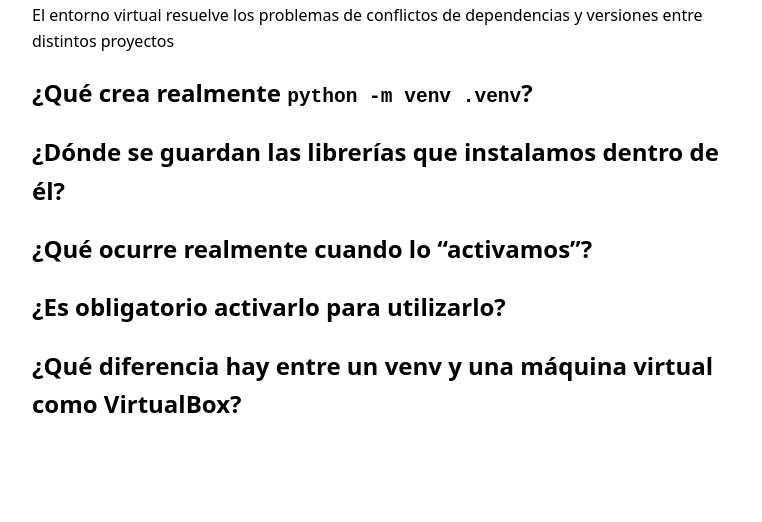
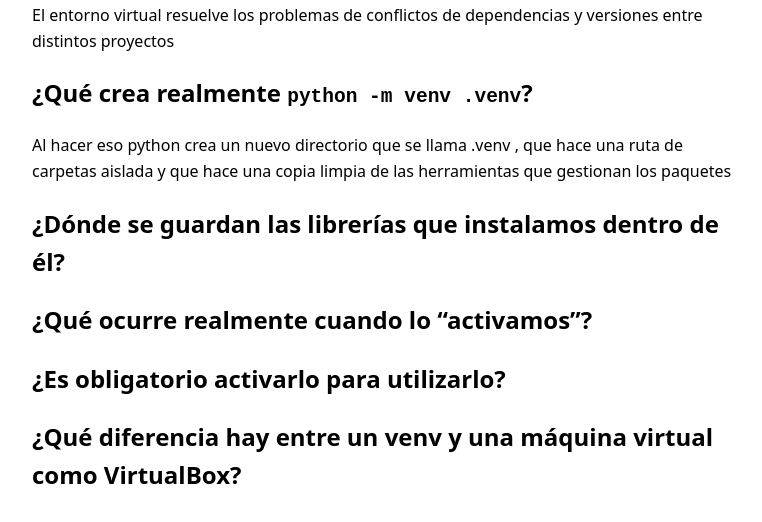
Before and after one commit to whitepeeves/Cosas-de-clases, a website: page public/index.html in a window 1280 px wide. Shown: the part 182-704 px from the top of the page, without its empty margins (258-1020 px from the left). Drawn offline with Linux system fonts and the light colour scheme.

Commit message:
Responder la segunda pregunta
Co-Authored-By: Claude Sonnet 5.5 <noreply@anthropic.com>
Claude-Session: https://claude.ai/code/session_01SSnuZbLsaxVoRVm9Xq2bV4

```diff
--- a/public/index.html
+++ b/public/index.html
@@ -12,6 +12,7 @@
     <p>El entorno virtual resuelve los problemas de conflictos de dependencias y versiones entre distintos proyectos</p>
 
     <h2>¿Qué crea realmente <code>python -m venv .venv</code>?</h2>
+    <p>Al hacer eso python crea un nuevo directorio que se llama .venv , que hace una ruta de carpetas aislada y que hace una copia limpia de las herramientas que gestionan los paquetes</p>
 
     <h2>¿Dónde se guardan las librerías que instalamos dentro de él?</h2>
 
```
